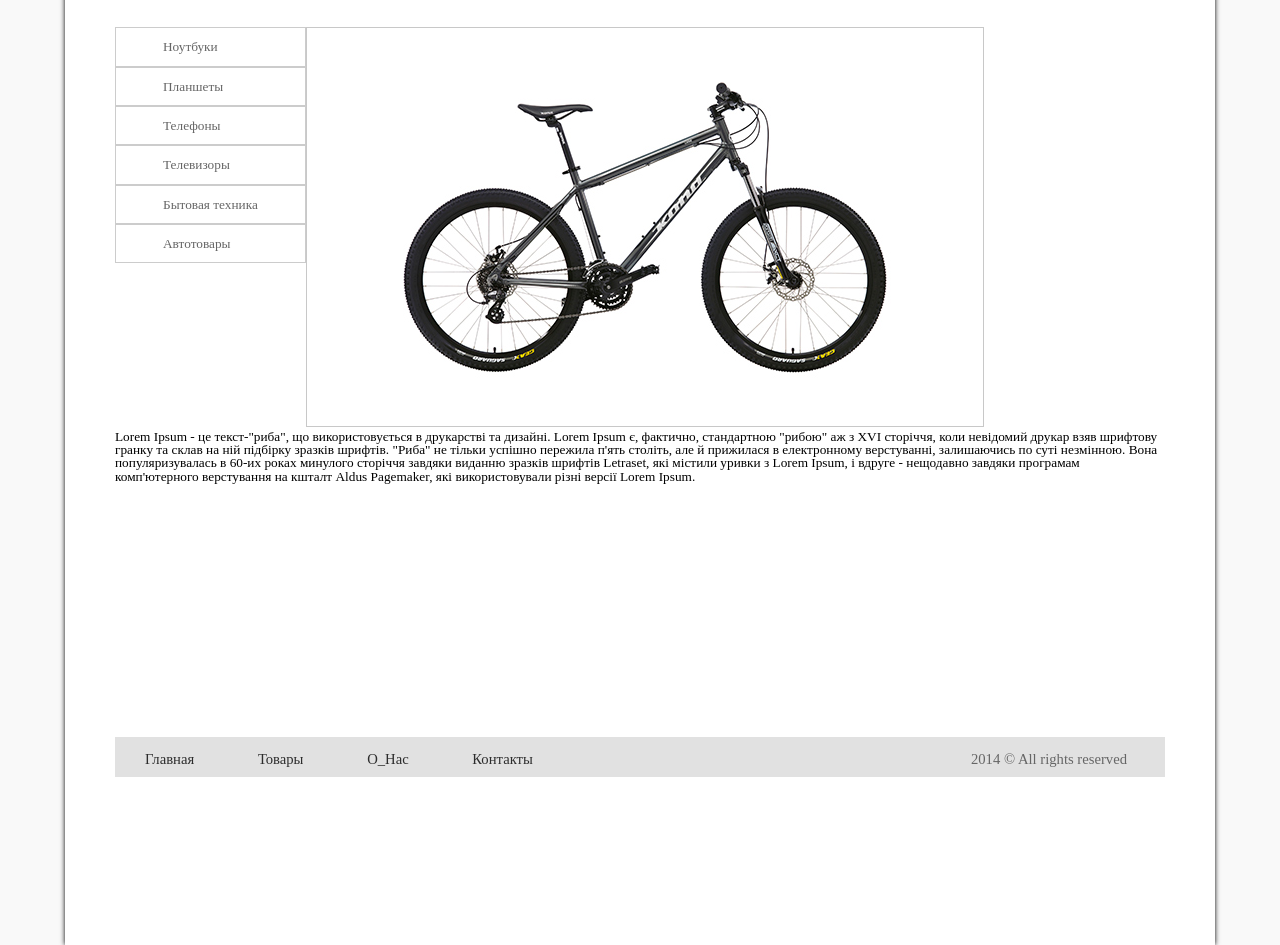
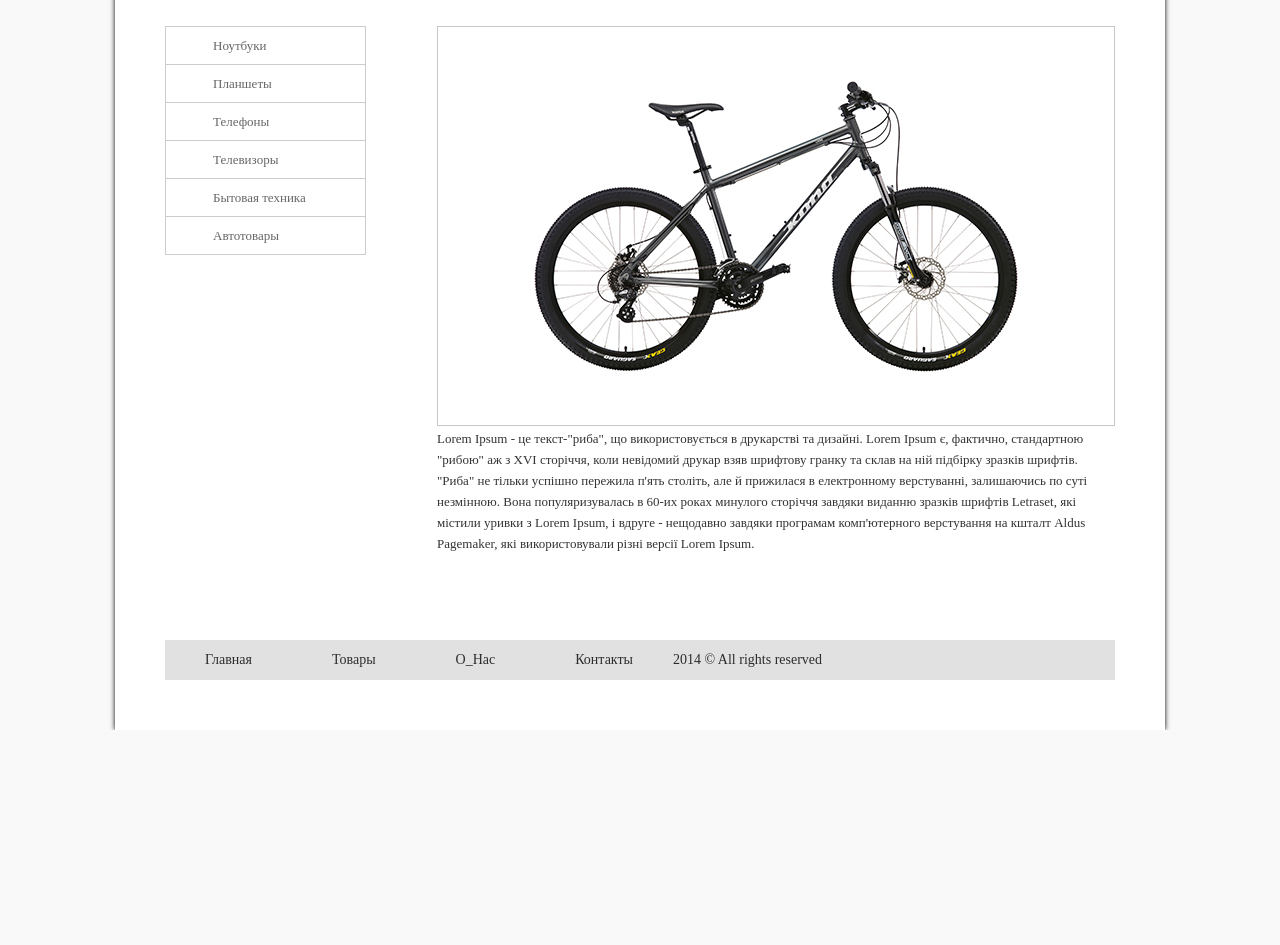
Before and after one commit to aunekrasova/aunekrasova.github.io, a plain HTML site: page Markup/HW2/index.html in a window 1280 px wide. Shown: the part 155-1100 px from the top of the page. After the commit the page ends 885 px from the top, so only its background shows below. Drawn offline with Linux system fonts and the light colour scheme.

Commit message:
Change with issues

```diff
--- a/Markup/HW2/css/style.css
+++ b/Markup/HW2/css/style.css
@@ -4,22 +4,21 @@ body {
 }
 
 footer{
-    height: 40px;
-    margin: 30px auto;
     background-color: #e1e1e1;
-    font-size: 14.67px;
+    font-size: 14px;
 }
 
 footer li{
     list-style: none;
-    display: inline-block;
+    float: left;
+    margin: 0 40px;
 }
 
-footer a{
+footer li a, .rights {
     text-decoration: none;
     color: #2c2c2c;
-    padding: 0 30px;
-    line-height: 3;
+    line-height: 40px;
+    display: block;
 }
 
 footer li:hover{
@@ -28,9 +27,8 @@ footer li:hover{
 
 #box {
     background-color: #ffffff;
-    width: 1050px;
+    width: 950px;
     box-shadow: 0 0 5px;
-    height: 1000px;
     margin: auto;
     padding: 50px;
 }
@@ -41,7 +39,7 @@ footer li:hover{
     background: -webkit-linear-gradient(left, #444343 0%,#5e5e5e 50%);
     background: -o-linear-gradient(left, #444343 0%,#5e5e5e 50%);
     background: linear-gradient(left, #444343 0%,#5e5e5e 50%);
-    font-size: 14.67px;
+    font-size: 14px;
     text-shadow: 1px 1px 4px black;
 }
 
@@ -63,18 +61,23 @@ footer li:hover{
 }
 
 .conteiner{
-    height: 680px;
-    font-size: 13.3px;
+    height: 614px;
+    font-size: 13px;
+
 }
 
 .nav{
     float: left;
+    border-top: solid #cccccc 1px;
+    border-left: solid #cccccc 1px;
+    border-right: solid #cccccc 1px;
+    width: 199px;
 }
 
 .conteiner li{
     list-style: none;
     display: block;
-    border: solid #cccccc 1px;
+    border-bottom: solid #cccccc 1px;
 }
 
 .conteiner li:hover{
@@ -85,21 +88,24 @@ footer li:hover{
 .conteiner a{
     text-decoration: none;
     color: #666666;
-    line-height: 37.3px;
+    line-height: 37px;
     padding: 13px 47px 13px;
 }
 
-.img{
+.content{
     float: right;
-    font-size: 13.3px;
-    color: #333333;
-    line-height: 21.3px;
-    float: right;
-    width: 677px;
+    width: 678px;
+    text-align: left;
 }
 
-.rights{
+.text{
+    font-size: 13px;
+    color: #333333;
+    line-height: 21px;
+}
+
+/*.rights{
     float: right;
     margin: -29px 38px;
     color: #666666;
-}
+}*/
```
